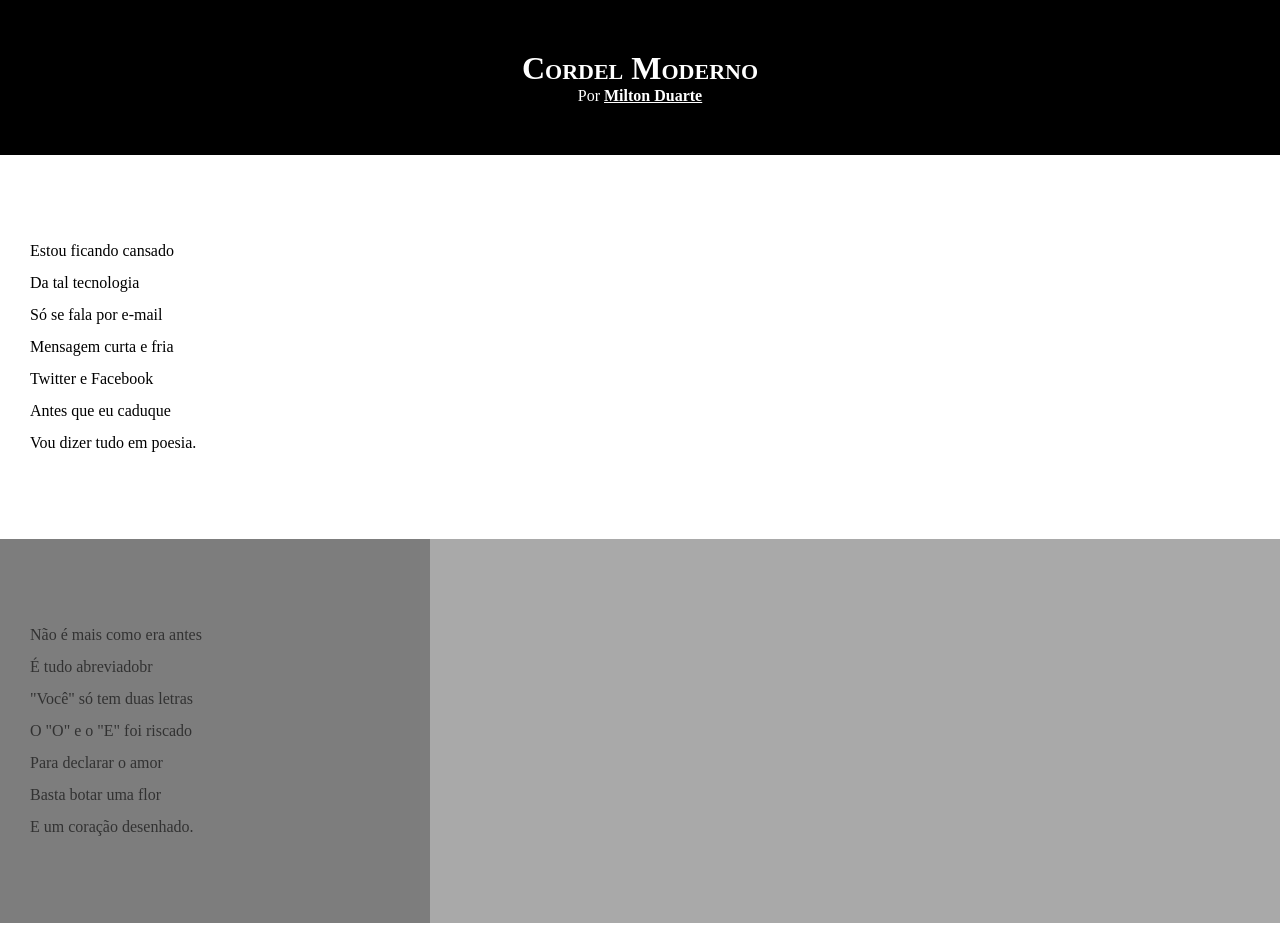
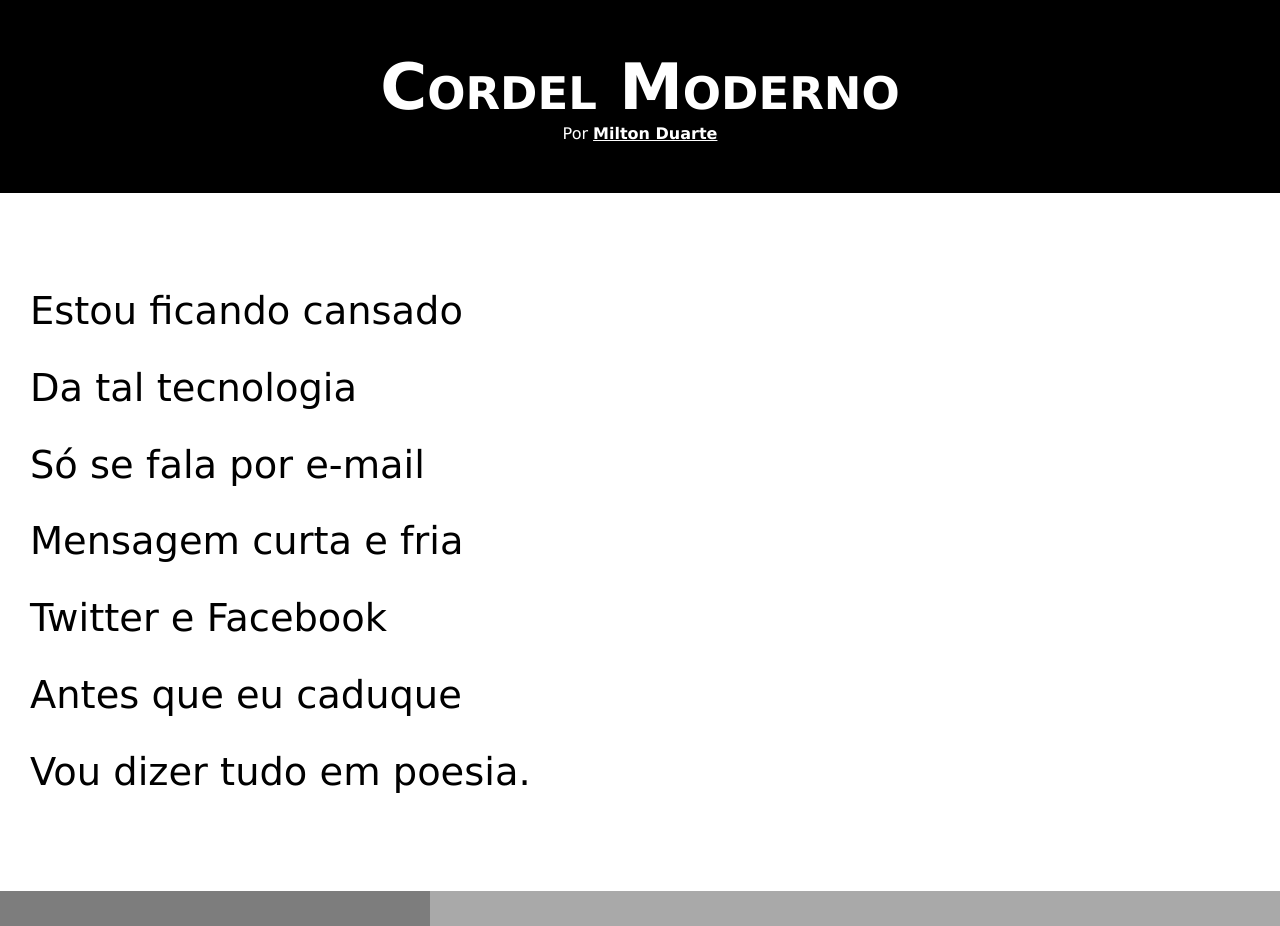
Before and after one commit to soldansol/html-ccs, a plain HTML site: page desafios/d012/index.html in a window 1280 px wide. Shown: the top 926 px of the page. Drawn offline with Linux system fonts and the light colour scheme.

Commit message:
atualizei

```diff
--- a/desafios/d012/estilo/style.css
+++ b/desafios/d012/estilo/style.css
@@ -1,13 +1,26 @@
 @charset "UTF-8";
+
+@import url('https://fonts.googleapis.com/css2?family=Sriracha&display=swap');
+
+@import url('https://fonts.googleapis.com/css2?family=Roboto:ital,wght@0,400;1,100&display=swap');
+
+:root {
+
+   --fonte1: Verdana, Geneva, tahoma, sans-serif;
+   --fonte2: font-family: 'Roboto', sans-serif;
+   --fonte3:font-family: 'Sriracha', cursive;
+}
 
 * {
      margin: 0px;
      padding: 0px;
+     font-size: 1em;
 }
 
 html,body {
     min-height: 100vh;
     background-color: darkgray;
+    font-family: var(--fonte1);
 
 }
 
@@ -19,6 +32,8 @@ header {
  header > h1 {
     padding-top: 50px;
     font-variant: small-caps;
+    font-family: var(--fonte2);
+    font-size:5vw ;
 
  }
  header > p {
@@ -39,12 +54,14 @@ header a:hover, footer a:hover {
     padding-bottom: 10vh;
     line-height: 2em;
     padding-left: 30px;
+    font-family: var(--fonte3);
+    font-size: 3vw;
  }
 
 
  section.normal {
     background-color: white;
-    color: black;
+    color: black
  }
 
  section.imagem {
@@ -55,8 +72,9 @@ header a:hover, footer a:hover {
  }
 
  section.imagem > p {
-    width: 400px;
-    color: rgba(0, 0, 0, 0.603);
+   display: inline-block;
+    padding: 5px;
+    color: rgb(0, 0, 0);
  }
 
  section.imagem {
--- a/desafios/d012/index.html
+++ b/desafios/d012/index.html
@@ -103,7 +103,7 @@
     </section>
 
     <footer>
-        <p> Site criado por<a href="https://gustavoguanabara.github.io"> Gustavo Guanabara </a>para o Cursoemvideo</p>
+        <p> Site criado por<a href="https://gustavoguanabara.github.io"> Solange </p>
     </footer>
 </body>
 </html>
```
